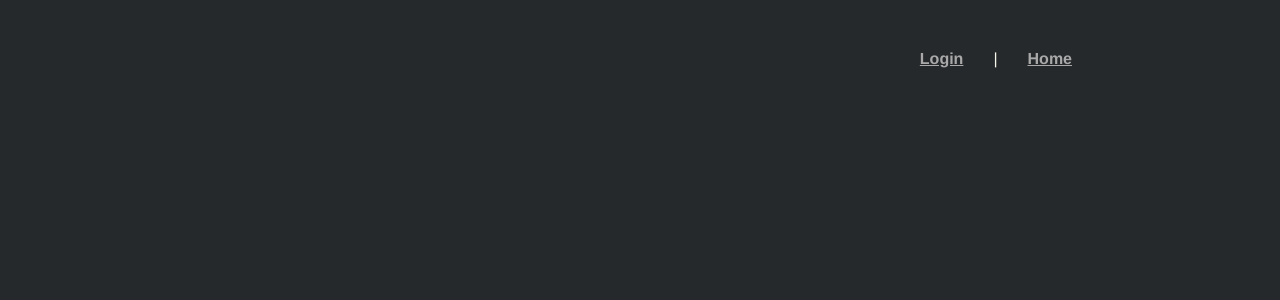
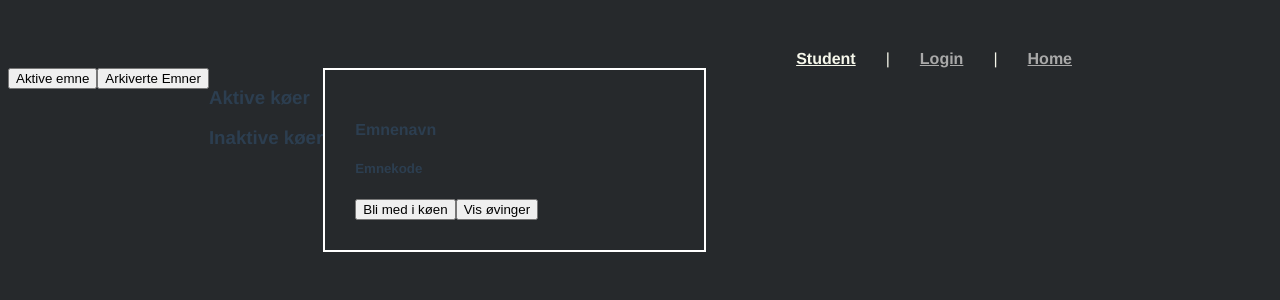
Before and after one commit to Prosjekt-IDATT2105/Frontend, a Vue app: page /student in a window 1280 px wide. Before the commit this address had no page. Shown: the top 300 px of the page. Built offline with nearby package versions, Linux system fonts and the light colour scheme.

Commit message:
frontend work

```diff
--- a/src/App.vue
+++ b/src/App.vue
@@ -1,7 +1,8 @@
 <template>
   <div id="nav">
     <router-link to="/">Home</router-link> |
-    <router-link to="/login">Login</router-link>
+    <router-link to="/login">Login</router-link> |
+    <router-link to="/student">Student</router-link>
   </div>
   <router-view />
 </template>
@@ -35,6 +36,9 @@ body {
 #nav a.router-link-exact-active a {
   color: #f6f7eb;
 }
+#nav a.router-link-exact-active a {
+  color: #f6f7eb;
+}
 .logInStatus {
   color: azure;
 }
--- a/src/router/index.js
+++ b/src/router/index.js
@@ -1,12 +1,18 @@
 import { createRouter, createWebHistory } from "vue-router";
 import Home from "@/views/Home.vue";
 import LoginPage from "@/views/LoginPage.vue"
+import StudentPage from "../views/Student/StudentPage.vue"
 
 const routes = [
   {
     path: "/",
     name: "Home",
     component: Home,
+  },
+  {
+    path: "/student",
+    name: "StudentPage",
+    component: StudentPage,
   },
   {
     path: "/login",
--- /dev/null
+++ b/src/views/Student/StudentComponent.vue
@@ -0,0 +1,32 @@
+<template>
+    <div class="studentbox-container">
+        <div class="information">
+            <h4>Emnenavn</h4>
+            <h5>Emnekode</h5>
+        </div>
+        <div class="buttons">
+            <button id="add-que">Bli med i køen</button>
+            <button id="ovinger">Vis øvinger</button>
+        </div>
+    </div>
+</template>
+<style scoped>
+.studentbox-container {
+  flex-direction: column;
+  width: 100%;
+  min-height: rem(100);
+  border: rem(1) solid white;
+  align-items: center;
+  justify-content: space-between;
+  padding: 30px;
+}
+.infromation {
+    flex-direction: column-reverse;
+    align-items: center;
+    justify-content: center;
+}
+.buttons {
+    flex-direction: column;
+    justify-content: space-between;
+}
+</style>
--- /dev/null
+++ b/src/views/Student/StudentPage.vue
@@ -0,0 +1,55 @@
+<template>
+    <div class="container">
+        <div class="buttons-top">
+            <button>Aktive emne</button>
+            <button>Arkiverte Emner</button>
+        </div>
+        <div class="header">
+            <div class="left-content">
+            <h3>Aktive køer</h3>
+        </div>
+        <div class="right-content">
+            <h3>Inaktive køer</h3>
+        </div>
+        </div>
+        <div id="studentbox">
+            <StudentComponent/>
+        </div>
+    </div>
+</template>
+<script>
+import StudentComponent from "../Student/StudentComponent.vue";
+export default {
+    components: {
+        StudentComponent,
+    }
+}
+</script>
+<style scoped>
+.container {
+    display: flex;
+    flex-direction: row;
+}
+#studentbox {
+    border: 2px solid white;
+    width: 30%;
+    flex-direction: row;
+}
+.header {
+    flex-direction: column;
+}
+.left_content {
+  width: 100%;
+  flex-direction: row;
+  justify-content: flex-start;
+  margin-bottom: rem(100);
+  height: rem(600);
+}
+.right_content {
+  width: 100%;
+  flex-direction: row;
+  justify-content: flex-start;
+  height: rem(600);
+  margin-bottom: rem(100);
+}
+</style>
```
Also changed, not shown: src/views/Lecturer.vue (added), src/views/StudentStudassPage.vue (added).
